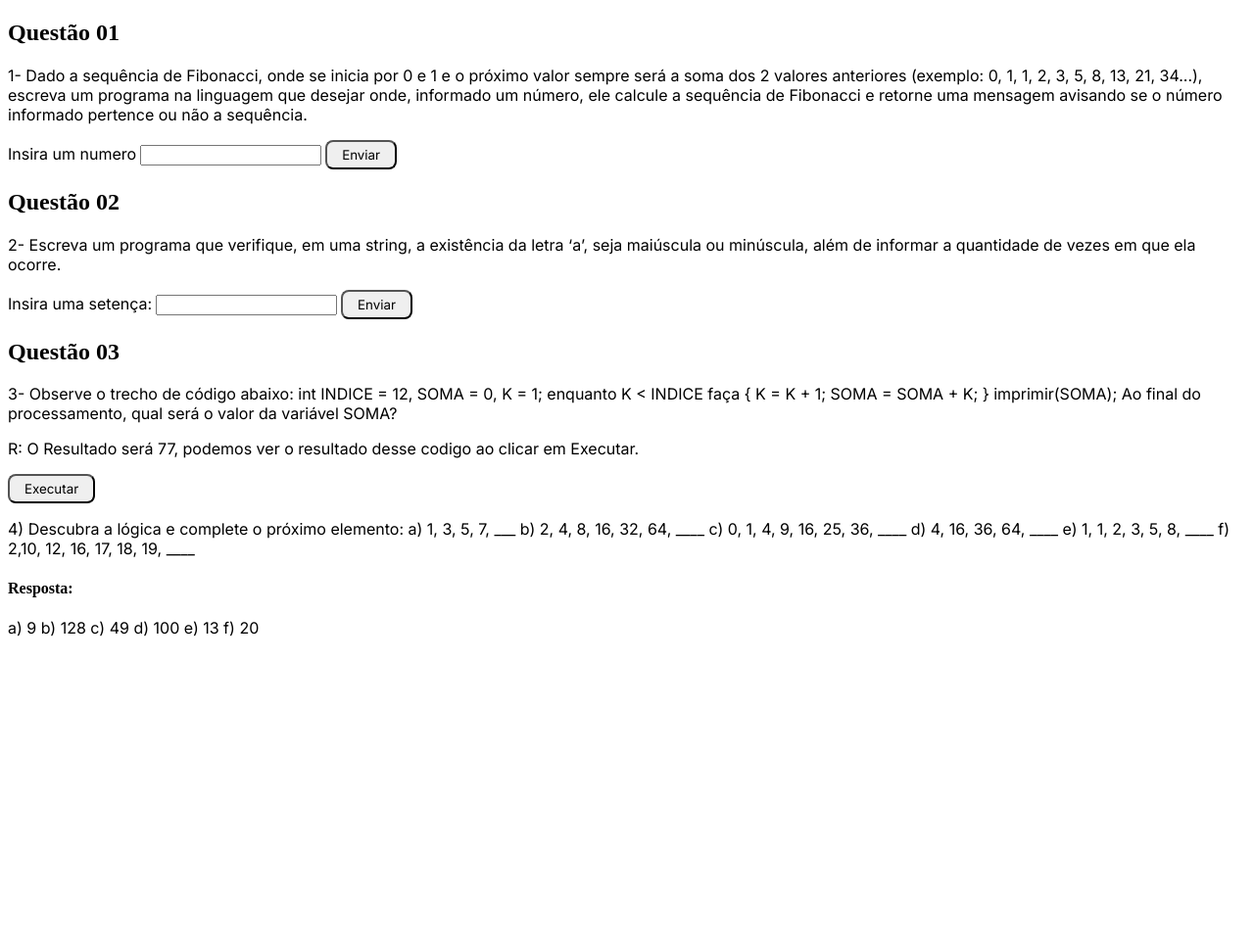
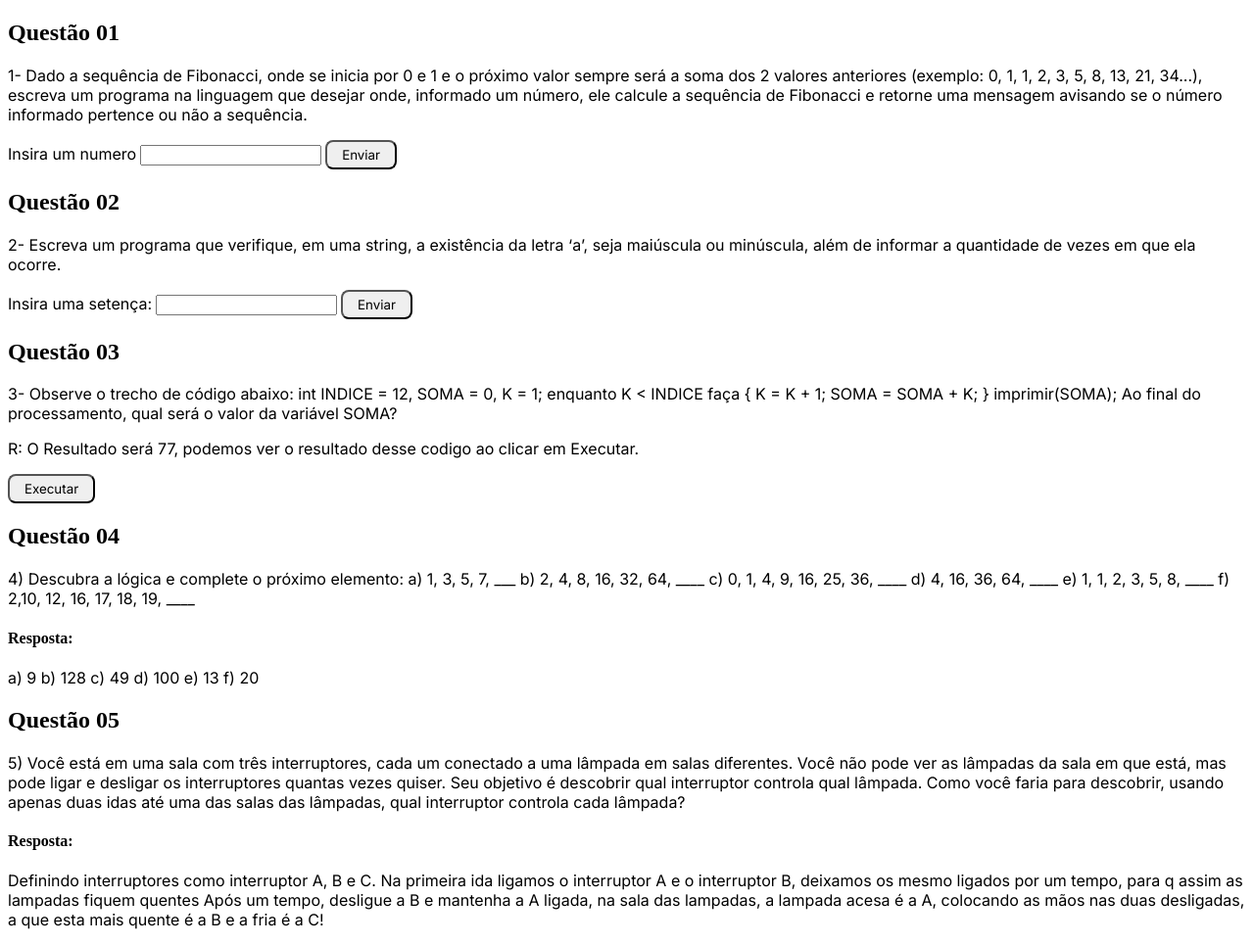
Before and after one commit to sato1001/challengetarget, a plain HTML site: page index.html in a window 1280 px wide. Shown: the whole page at 98% size. Before the commit the page ends 800 px from the top, so only its background shows below. Drawn offline with Linux system fonts and the light colour scheme.

Commit message:
feat-add-q05

```diff
--- a/index.html
+++ b/index.html
@@ -39,7 +39,9 @@
         <button onclick="result()">Executar</button>
         <p id="result3"></p>
     </div>
+
     <div class="question4"></div>
+        <h2>Questão 04</h2>
         <p>
             4) Descubra a lógica e complete o próximo elemento:
                 a) 1, 3, 5, 7, ___
@@ -59,6 +61,24 @@
             f) 20
         </p>
     </div>
+    <div class="question5"></div>
+        <h2>Questão 05</h2>
+        <p>
+            5) Você está em uma sala com três interruptores, cada um conectado a uma lâmpada
+             em salas diferentes. Você não pode ver as lâmpadas da sala em que está, mas pode
+              ligar e desligar os interruptores quantas vezes quiser. Seu objetivo é descobrir
+               qual interruptor controla qual lâmpada. Como você faria para descobrir, usando
+                apenas duas idas até uma das salas das lâmpadas, qual interruptor controla cada
+                 lâmpada?
+        </p>
+        <h4>Resposta:</h4>
+        <p>
+            Definindo interruptores como interruptor A, B e C. Na primeira ida ligamos o interruptor A
+            e o interruptor B, deixamos os mesmo ligados por um tempo, para q assim as lampadas fiquem quentes
+            Após um tempo, desligue a B e mantenha a A ligada, na sala das lampadas, a lampada acesa é a A,
+            colocando as mãos nas duas desligadas, a que esta mais quente é a B e a fria é a C!
+        </p>
+    </div>
 </body>
 <script src="script.js"></script>
 </html>
```
